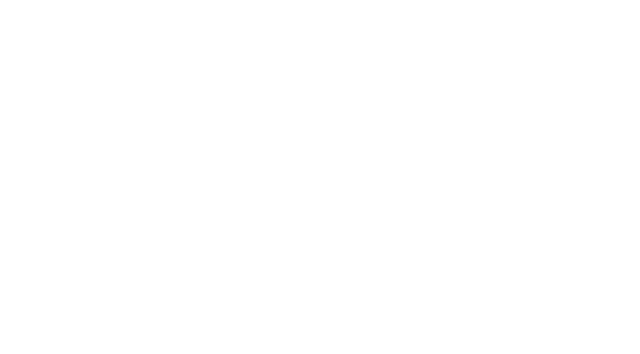
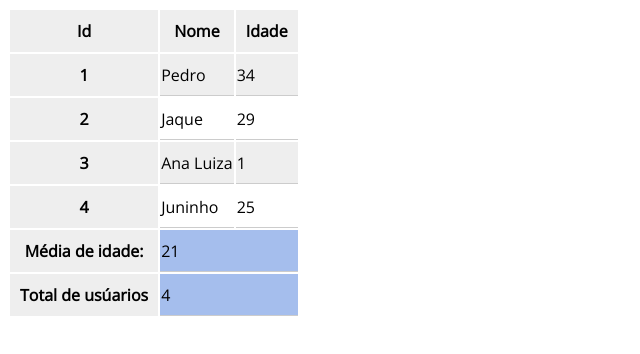
Before and after one commit to pedrobatistalopes/bootcamp-modulo-2, a plain HTML site: page semana03/tabelas/tabelas.html in a window 1280 px wide. Shown: the whole page, without its empty margins (0-640 px from the left). Drawn offline with nearby package versions, Linux system fonts and the light colour scheme.

Commit message:
fim tabelas

```diff
--- a/semana03/tabelas/tabelas.html
+++ b/semana03/tabelas/tabelas.html
@@ -3,9 +3,76 @@
 <head>
     <meta charset="UTF-8">
     <meta name="viewport" content="width=device-width, initial-scale=1.0">
-    <title>Document</title>
+    <title>Tabelas</title>
+    <link href="https://fonts.googleapis.com/css2?family=Open+Sans&display=swap" rel="stylesheet">
+    <link rel="stylesheet" href="style.css">
 </head>
 <body>
+    <!--
+        tabelas Simples
+    <table border="1">
+        <tr>
+            <td>Nome</td>
+            <td>Idade</td>
+        </tr>
+        <tr>
+            <td>Fernanda</td>
+            <td>22 anos</td>
+        </tr>
+        <tr>
+            <td>Paulo</td>
+            <td>31 anos</td>
+        </tr>
+        <tr>
+            <td>Pedro</td>
+            <td>34 anos</td>
+        </tr>
+    </table>
+-->
+    <table>
+        <thead>
+            <tr>
+                <th>Id</th>
+                <th>Nome</th>
+                <th>Idade</th>
+            </tr>
+        </thead>
+        <tbody>
+            <tr>
+                <th>1</th>
+                <td>Pedro</td>
+                <td>34</td>
+            </tr>
+            <tr>
+                <th>2</th>
+                <td>Jaque</td>
+                <td>29</td>
+            </tr>
+            <tr>
+                <th>3</th>
+                <td>Ana Luiza</td>
+                <td>1</td>
+            </tr>
+            <tr>
+                <th>4</th>
+                <td>Juninho</td>
+                <td>25</td>
+            </tr>
+            <tfoot>
+                <tr>
+                    <th>Média de idade: </th>
+                    <td colspan="2">21</td>
+                </tr>
+                <tr>
+                    <th>Total de usúarios</th>
+                    <td colspan="2">4</td>
+                </tr>
+
+
+
+            </tfoot>
+        </tbody>
+    </table>
 
 </body>
 </html>
```
